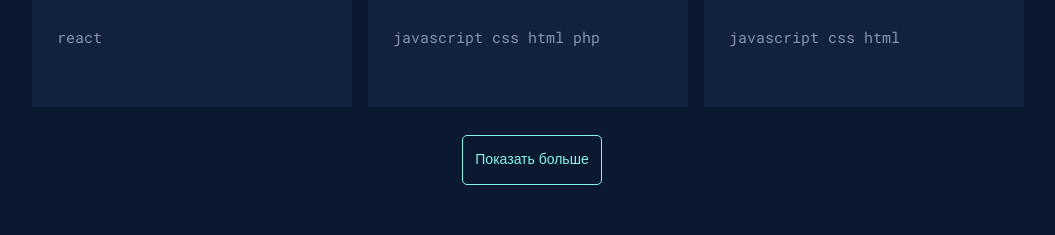
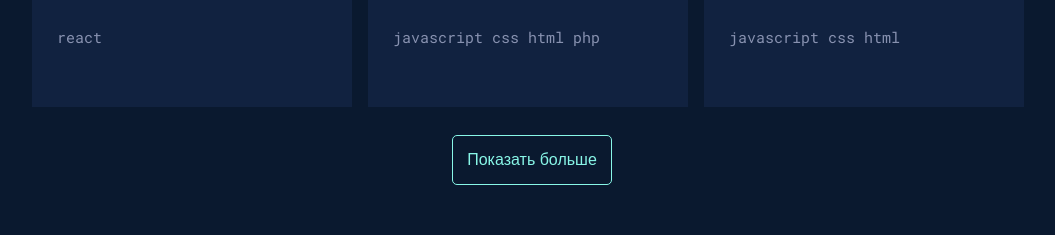
Before and after one commit to Zhukov1995/portfolio_app, a React (Create React App) app: page / in a window 1280 px wide. Shown: the part 3000-3235 px from the top of the page, without its empty margins (108-1163 px from the left). Built offline with nearby package versions, Linux system fonts and the light colour scheme.

Commit message:
правка стилей кнопки

```diff
--- a/src/App/App.js
+++ b/src/App/App.js
@@ -15,7 +15,7 @@ function App() {
 
   const classWrapperContent = burger ? 'wrapper_content blur' : 'wrapper_content';
 
-  // тут мы запускаем Loader на 3 сек, затем отображаем приложение
+  // тут мы запускаем Loader на 3 сек, затем отображаем приложение(часть дизайна)
   useEffect(() => {
     setTimeout(() => {
       setLoading(false);
--- a/src/App/UI/ButtonShowMore/buttonShowMore.scss
+++ b/src/App/UI/ButtonShowMore/buttonShowMore.scss
@@ -3,12 +3,12 @@
     background-color: transparent;
     border-radius: 5px;
     height: 50px;
-    width: 140px;
+    width: 160px;
     margin: 0 auto;
     margin-top: 20px;
     color: rgb(136, 246, 231) !important;
     border: 1px solid rgb(136, 246, 231);
-    font-size: 14px;
+    font-size: 16px;
     line-height: 45px;
     cursor: pointer;
 }
```
